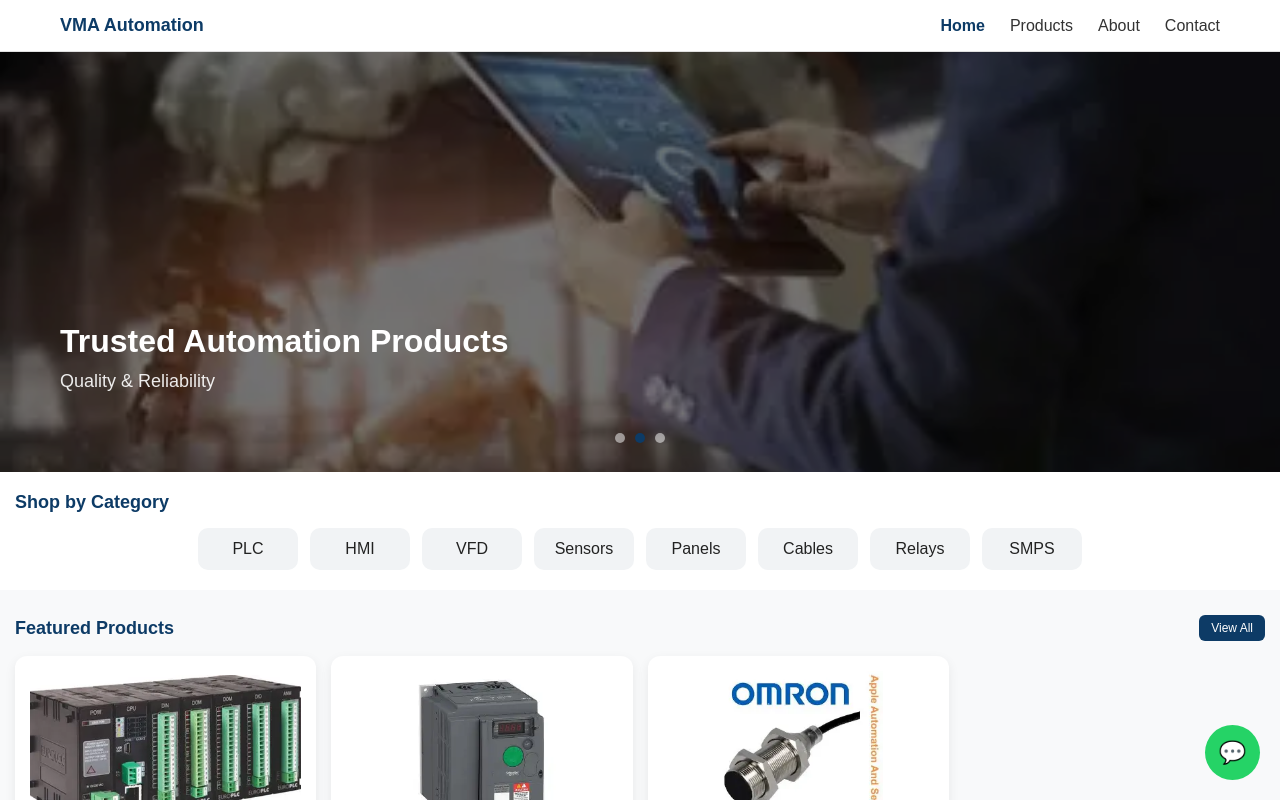
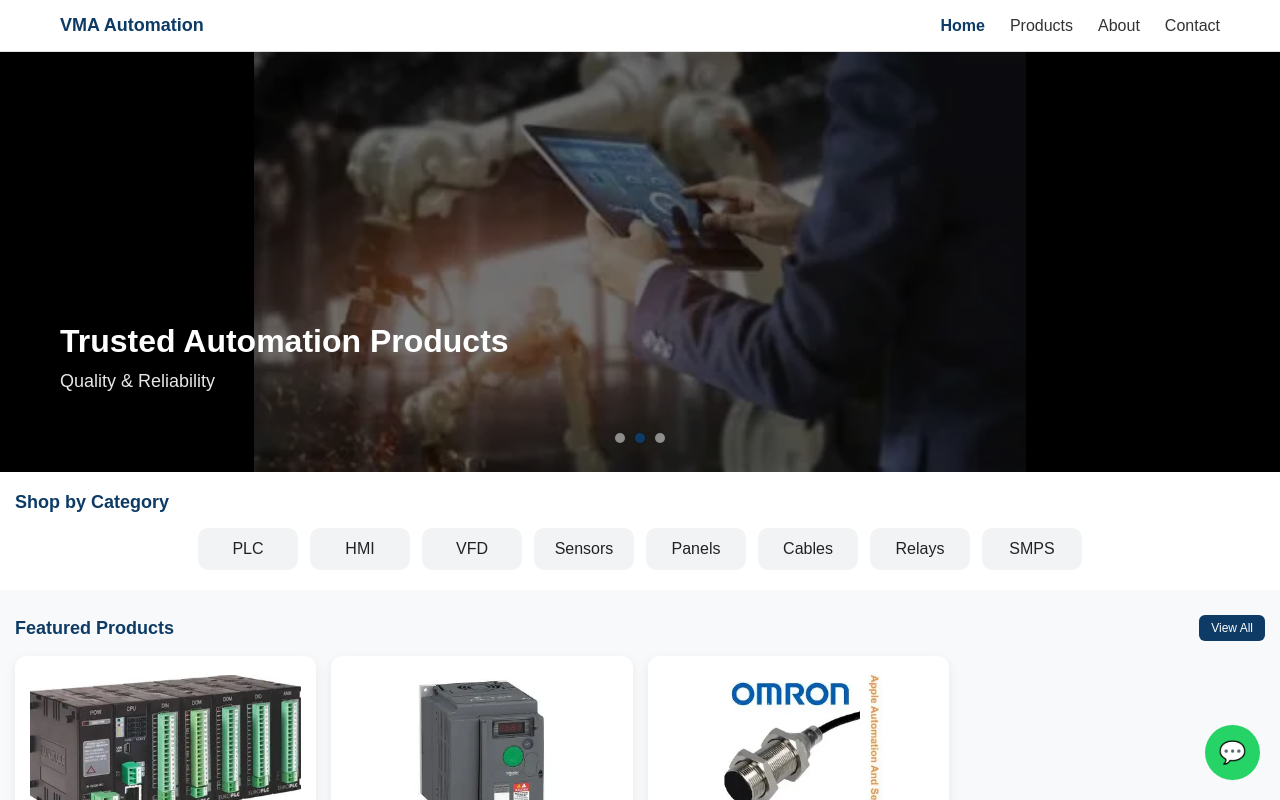
Before and after one commit to mugunthanarjunan-glitch/vmaautomation, a React (Create React App) app: page / in a window 1280 px wide. Shown: the top 800 px of the page. Built offline with nearby package versions, Linux system fonts and the light colour scheme.

Commit message:
slider image problem fix

```diff
--- a/src/styles/heroSlider.css
+++ b/src/styles/heroSlider.css
@@ -9,7 +9,9 @@
   position: absolute;
   width: 100%;
   height: 100%;
-  background-size: cover;
+  background-size: contain;
+background-repeat: no-repeat;
+background-color: #000;
   background-position: center;
   opacity: 0;
   transition: opacity 0.8s ease-in-out;
```
